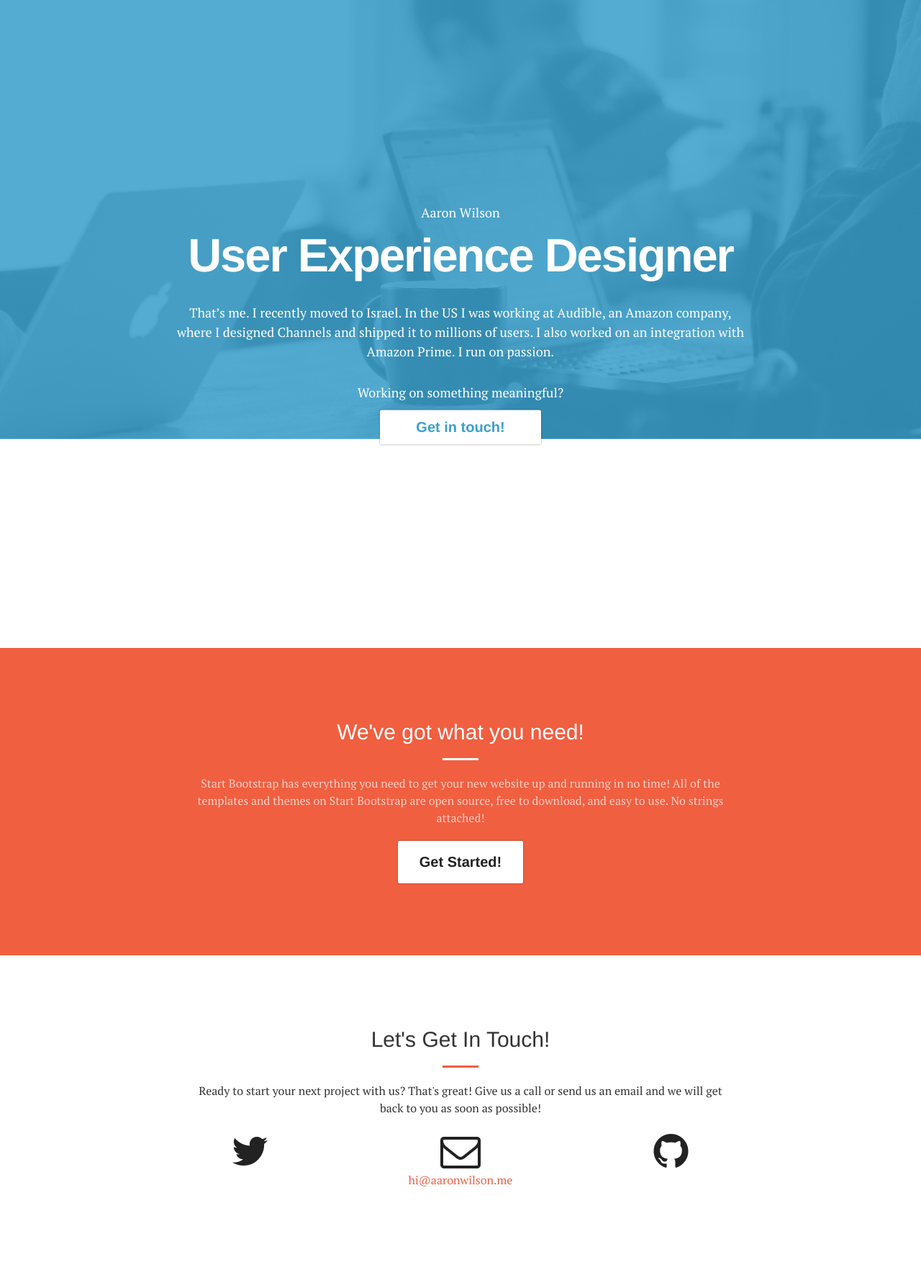
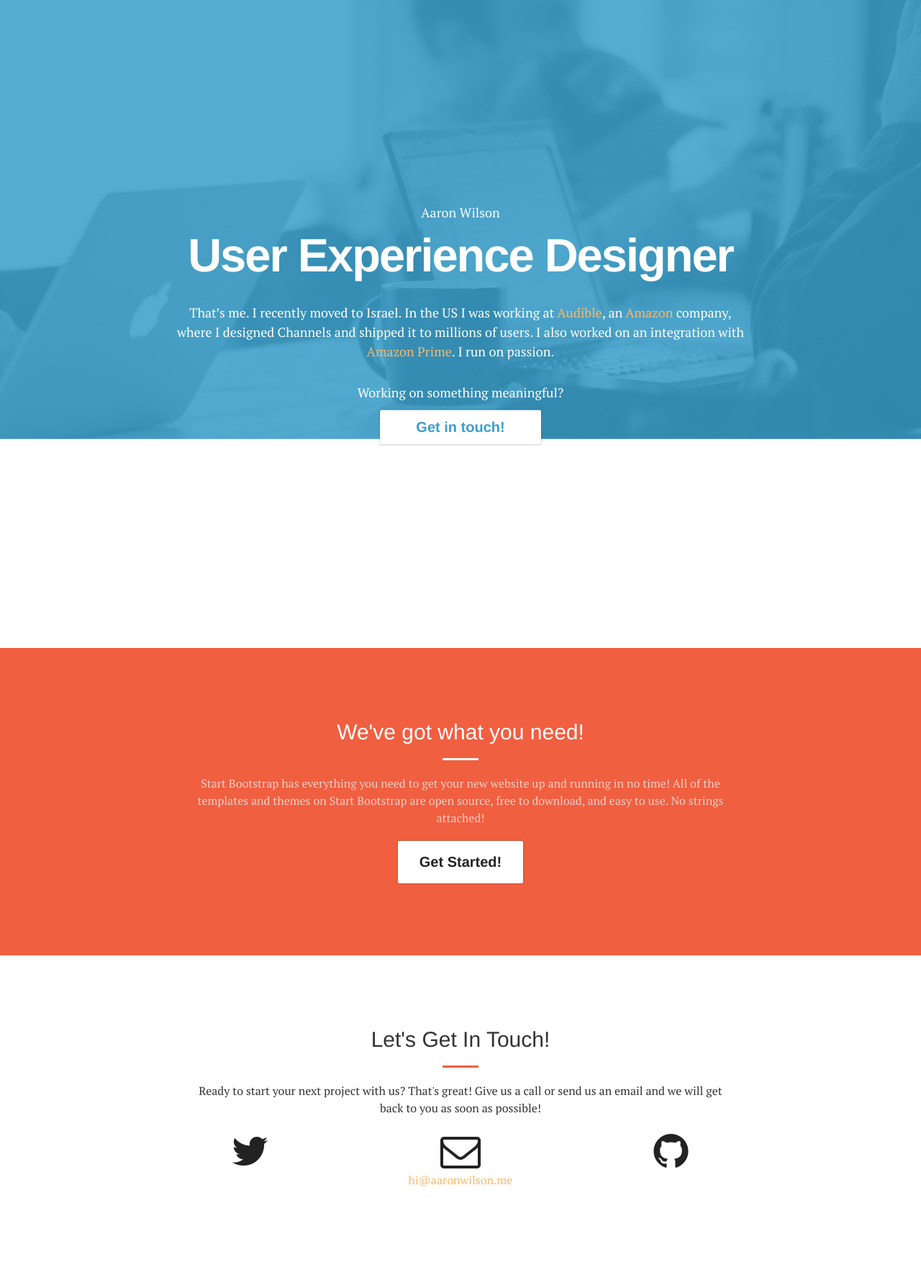
Before and after one commit to aarowilso/portfolioSite1, a Jekyll site: the page built from index.html, in a window 1280 px wide. Shown: the whole page at 72% size. Built offline with Jekyll 4.4.1, drawn with Linux system fonts in a browser that asks for light colours.

```diff
--- a/_includes/header.html
+++ b/_includes/header.html
@@ -3,7 +3,7 @@
         <div class="header-content-inner">
             <p>Aaron Wilson</p>
             <h1>User Experience Designer</h1>
-            <p>That’s me. I recently moved to Israel. In the US I was working at Audible, an Amazon company, where I designed Channels and shipped it to millions of users. I also worked on an integration with Amazon Prime. I run on passion.</p>
+            <p>That’s me. I recently moved to Israel. In the US I was working at <a href="www.about.audible.com"> Audible</a>, an <a href="www.amazon.com"> Amazon</a> company, where I designed Channels and shipped it to millions of users. I also worked on an integration with <a href="www.prime.amazon.com"> Amazon Prime</a>. I run on passion.</p>
             <div class="header-cta">
             <p>Working on something meaningful?</p>
             <a href="mailto:aarowilso@gmail.com" class="btn btn-primary">Get in touch!</a>
--- a/_sass/_base.scss
+++ b/_sass/_base.scss
@@ -20,10 +20,10 @@ hr.light {
 
 a {
     @include transition-all;
-    color: $theme-primary;
+    color: #FFB664;
     &:hover,
     &:focus {
-        color: darken($theme-primary, 10%);
+        color: #fff;
     }
 }
 
@@ -157,7 +157,6 @@ header {
     min-height: 610px;
     background-repeat: no-repeat;
     background-position: center top;
-
     text-align: center;
     color: white;
     .header-content {
```
